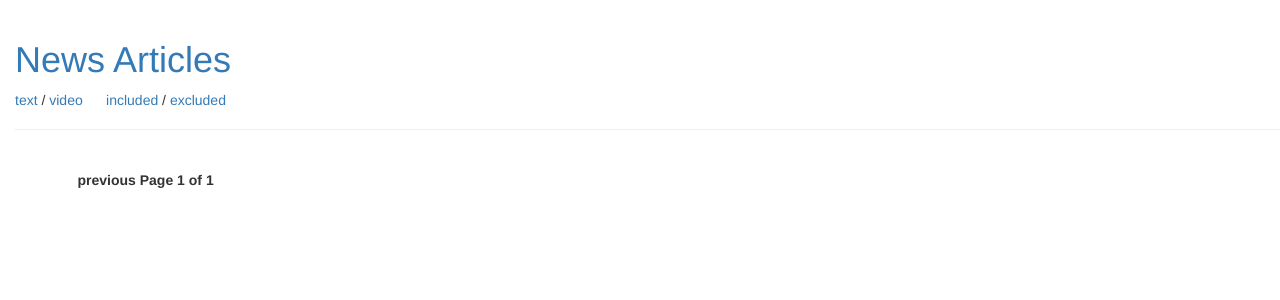
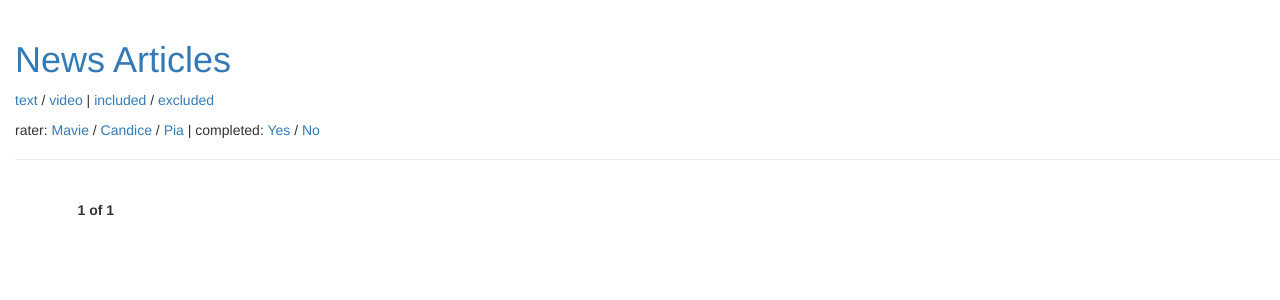
Before and after one commit to piafaustino/in-the-news, a Django app: page / in a window 1280 px wide. Shown: the top 300 px of the page. Run offline with Django 3.2, Linux system fonts and the light colour scheme; data that the repository does not hold is empty; some libraries are stand-ins or nearby versions.

Commit message:
Added mutliple field filtering for users and completed articles. This closes issue #9

```diff
--- a/who_django/news_articles/models.py
+++ b/who_django/news_articles/models.py
@@ -35,6 +35,9 @@ class NewsArticle(models.Model):
 	#type of news (video or article)
 	news_type = models.CharField(max_length=300, blank=True, null=True)
 
+	#rater
+	rater = models.CharField(max_length=300, blank=True, null=True)
+
 	#survey questions:
 	report_type = models.CharField(max_length=1000,blank=True,null=True)
 	dominant_topic = models.CharField(max_length=1000,blank=True,null=True)
--- a/who_django/news_articles/templates/news_articles/article_detail.html
+++ b/who_django/news_articles/templates/news_articles/article_detail.html
@@ -1,4 +1,5 @@
 {% extends 'news_articles/base.html' %}
+
 {% block content %}
 <div class="post">
     <p>{{ article.title }}</p>
--- a/who_django/news_articles/templates/news_articles/article_edit.html
+++ b/who_django/news_articles/templates/news_articles/article_edit.html
@@ -42,15 +42,9 @@
     <form method="POST" class="post-form">
     	{% csrf_token %}
     	{% for field in form %}
-
     		{% if "region" in field.label %}
     			<p><strong>10. What's the location of the road crash?</strong></p>
     		{% endif %}
-
-    		{% if field.label == "6a. How many victims were involved? (killed)" %}
-    			<p><i>accident_count: </i>{{ article.accident_count }}</p>
-    		{% endif %}
-
     		<p><strong>{{ field.label}}</strong> {{ field }}</p>
     	{% endfor %}
         <button type="submit" class="save btn btn-default">Save</button>
--- a/who_django/news_articles/templates/news_articles/article_list.html
+++ b/who_django/news_articles/templates/news_articles/article_list.html
@@ -3,6 +3,7 @@
 {% block content %}
 	{% for article in articles %}
 	    <div class="post">
+	        <p><strong>rater: </strong>{{ article.rater }}</p>
 	        <h3><a href="{% url 'article_edit' pk=article.pk %}">{{ article.title }}</a></h3>
 	        <p><strong>primary key: </strong>{{ article.pk }}
 	        <p><strong>published: </strong>{{ article.date }}</p>
@@ -20,15 +21,14 @@
 		<span class="step-links">
 			{% if articles.has_previous %}
 				<a href="?page={{ articles.previous_page_number }}">previous</a>
-			{% else %}
-				previous
 			{% endif %}
 			<span clas="current">
-				Page {{ articles.number }} of {{ articles.paginator.num_pages }}
+				{{ articles.number }} of {{ articles.paginator.num_pages }}
 			</span>
 			{% if articles.has_next %}
 				<a href="?page={{ articles.next_page_number }}">next</a>
 			{% endif %}
 		</span>
 	</strong></div>
+
 {% endblock content %}
--- a/who_django/news_articles/templates/news_articles/base.html
+++ b/who_django/news_articles/templates/news_articles/base.html
@@ -7,10 +7,49 @@
         <link rel="stylesheet" href="{% static 'css/news_articles.css' %}">
     </head>
 	<body>
+
 	    <div class="page-header">
 	        <h1><a href="/">News Articles</a></h1>
-	    	<p><a href="{%url 'article_text_list' %}">text</a> / <a href="{% url 'article_video_list' %}">video</a>&nbsp;&nbsp;&nbsp;&nbsp;&nbsp;&nbsp;<a href="{%url 'article_include_list' %}">included</a> / <a href="{%url 'article_exclude_list' %}">excluded</a></p>
+	    	<p><a href="{% url 'article_text_list' %}">text</a> / <a href="{% url 'article_video_list' %}">video</a> | <a href="{% url 'article_include_list' %}">included</a> / <a href="{%url 'article_exclude_list' %}">excluded</a></p>
+
+		{% if complete_yes %}
+	    	<p>rater: <a href="{% url 'mavie_list' %}">Mavie</a> / <a href="{% url 'candice_list' %}">Candice</a> / <a href="{% url 'pia_list' %}">Pia</a> | completed: <a href="{% url 'article_list' %}"><strong>Yes</strong></a> / <a href="{% url 'article_complete_no_list' %}">No</a></p>
+	    {% elif complete_no %}
+	    	<p>rater: <a href="{% url 'mavie_list' %}">Mavie</a> / <a href="{% url 'candice_list' %}">Candice</a> / <a href="{% url 'pia_list' %}">Pia</a> | completed: <a href="{% url 'article_list' %}">Yes</a> / <a href="{% url 'article_list' %}"><strong>No</strong></a></p>
+
+	    {% elif mavie %}
+			<p>rater: <a href="{% url 'article_list' %}"><strong>Mavie</strong></a> / <a href="{% url 'candice_list' %}">Candice</a> / <a href="{% url 'pia_list' %}">Pia</a> | completed: <a href="{% url 'mavie_complete_yes_list' %}">Yes</a> / <a href="{% url 'mavie_complete_no_list' %}">No</a></p>
+
+	    {% elif mavie_complete_yes %}
+			<p>rater: <a href="{% url 'article_list' %}"><strong>Mavie</strong></a> / <a href="{% url 'candice_list' %}">Candice</a> / <a href="{% url 'pia_list' %}">Pia</a> | completed: <a href="{% url 'mavie_list' %}"><strong>Yes</strong></a> / <a href="{% url 'mavie_complete_no_list' %}">No</a></p>
+
+	    {% elif mavie_complete_no %}
+			<p>rater: <a href="{% url 'article_list' %}"><strong>Mavie</strong></a> / <a href="{% url 'candice_list' %}">Candice</a> / <a href="{% url 'pia_list' %}">Pia</a> | completed: <a href="{% url 'mavie_complete_yes_list' %}">Yes</a> / <a href="{% url 'mavie_list' %}"><strong>No</strong></a></p>
+
+		{% elif candice %}
+			<p>rater: <a href="{% url 'mavie_list' %}">Mavie</a> / <a href="{% url 'article_list' %}"><strong>Candice</strong></a> / <a href="{% url 'pia_list' %}">Pia</a> | completed: <a href="{% url 'candice_complete_yes_list' %}">Yes</a> / <a href="{% url 'candice_complete_no_list' %}">No</a></p>
+
+		{% elif candice_complete_yes %}
+			<p>rater: <a href="{% url 'mavie_list' %}">Mavie</a> / <a href="{% url 'article_list' %}"><strong>Candice</strong></a> / <a href="{% url 'pia_list' %}">Pia</a> | completed: <a href="{% url 'candice_list' %}"><strong>Yes</strong></a> / <a href="{% url 'candice_complete_no_list' %}">No</a></p>
+
+		{% elif candice_complete_no %}
+			<p>rater: <a href="{% url 'mavie_list' %}">Mavie</a> / <a href="{% url 'article_list' %}"><strong>Candice</strong></a> / <a href="{% url 'pia_list' %}">Pia</a> | completed: <a href="{% url 'candice_complete_yes_list' %}">Yes</a> / <a href="{% url 'candice_list' %}"><strong>No</strong></a></p>
+
+
+		{% elif pia %}
+			<p>rater: <a href="{% url 'mavie_list' %}">Mavie</a> / <a href="{% url 'candice_list' %}">Candice</a> / <a href="{% url 'article_list' %}"><strong>Pia</strong></a> | completed: <a href="{% url 'pia_complete_yes_list' %}">Yes</a> / <a href="{% url 'pia_complete_no_list' %}">No</a></p>
+
+		{% elif pia_complete_yes %}
+			<p>rater: <a href="{% url 'mavie_list' %}">Mavie</a> / <a href="{% url 'candice_list' %}">Candice</a> / <a href="{% url 'article_list' %}"><strong>Pia</strong></a> | completed: <a href="{% url 'pia_list' %}"><strong>Yes</strong></a> / <a href="{% url 'pia_complete_no_list' %}">No</a></p>
+
+		{% elif pia_complete_no %}
+			<p>rater: <a href="{% url 'mavie_list' %}">Mavie</a> / <a href="{% url 'candice_list' %}">Candice</a> / <a href="{% url 'article_list' %}"><strong>Pia</strong></a> | completed: <a href="{% url 'pia_complete_yes_list' %}">Yes</a> / <a href="{% url 'pia_list' %}"><strong>No</strong></a></p>
+
+	    {% else %}
+	    	<p>rater: <a href="{% url 'mavie_list' %}">Mavie</a> / <a href="{% url 'candice_list' %}">Candice</a> / <a href="{% url 'pia_list' %}">Pia</a> | completed: <a href="{% url 'article_complete_yes_list' %}">Yes</a> / <a href="{% url 'article_complete_no_list' %}">No</a></p>
+	   	{% endif %}
 	    </div>
+
 	    <div class="content container">
 	        <div class="row">
 	            <div class="col-md-8">
--- a/who_django/news_articles/urls.py
+++ b/who_django/news_articles/urls.py
@@ -2,12 +2,26 @@ from django.conf.urls import include, url
 from . import views
 
 urlpatterns = [
-	url(r'^$',views.article_list),
+	url(r'^$',views.article_list, name='article_list'),
 	url(r'^post/(?P<pk>[0-9]+)/$', views.article_detail, name='article_detail'),
 	url(r'^post/(?P<pk>[0-9]+)/edit/$',views.article_edit, name="article_edit"),
 	url(r'^video/$', views.article_video_list, name="article_video_list"),
 	url(r'^text/$', views.article_text_list, name="article_text_list"),
-	url(r'^incude/$', views.article_include_list, name="article_include_list"),
+	url(r'^include/$', views.article_include_list, name="article_include_list"),
 	url(r'^exclude/$',views.article_exclude_list, name="article_exclude_list"),
+	url(r'^complete_yes/$',views.article_complete_yes_list, name="article_complete_yes_list"),
+	url(r'^complete_no/$', views.article_complete_no_list, name="article_complete_no_list"),
+	url(r'^mavie/$', views.mavie_list, name="mavie_list"),
+	url(r'^mavie/complete_yes/$', views.mavie_complete_yes_list, name="mavie_complete_yes_list"),
+	url(r'^mavie/complete_no/$', views.mavie_complete_no_list, name="mavie_complete_no_list"),
+
+	url(r'^candice/$', views.candice_list, name="candice_list"),
+	url(r'^candice/complete_yes/$', views.candice_complete_yes_list, name="candice_complete_yes_list"),
+	url(r'^candice/complete_no/$', views.candice_complete_no_list, name="candice_complete_no_list"),
+
+
+	url(r'^pia/$', views.pia_list, name="pia_list"),
+	url(r'^pia/complete_yes/$', views.pia_complete_yes_list, name="pia_complete_yes_list"),
+	url(r'^pia/complete_no/$', views.pia_complete_no_list, name="pia_complete_no_list"),
 ]
 #url(r'^name/$',views.get_name, name="name"),
--- a/who_django/news_articles/views.py
+++ b/who_django/news_articles/views.py
@@ -7,7 +7,8 @@ from django.db.models.fields.related import ManyToManyField
 from pprint import pprint
 import ast
 from django.core.paginator import Paginator, EmptyPage, PageNotAnInteger
-
+from itertools import chain
+from django.http import HttpResponse
 
 #from .forms import NameForm
 def to_dict(instance):
@@ -123,7 +124,7 @@ def article_edit(request, pk):
 		form = NewsArticleForm(request.POST)
 		if form.is_valid():
 			print "CLEANED DATA"
-			print form.cleaned_data
+			pprint(form.cleaned_data)
 			NewsArticle.objects.filter(pk=pk).update(**form.cleaned_data)
 			return redirect('news_articles.views.article_list')
 	else:
@@ -151,3 +152,173 @@ def get_name(request):
 		name = ''
 	return render(request, 'news_articles/name.html',{'form':form,'current_name': 'dog','name':name})
 '''
+def article_complete_yes_list(request):
+	articles_list = NewsArticle.objects.filter(completed__startswith="Yes")\
+					.order_by('relevance_ranking').reverse()
+	paginator = Paginator(articles_list, 10)
+
+	page = request.GET.get('page')
+	try:
+		articles = paginator.page(page)
+	except PageNotAnInteger:
+		articles = paginator.page(1)
+	except EmptyPage:
+		articles = paginator.page(paginator.num_pages)
+
+	return render(request, 'news_articles/article_list.html', {'articles': articles,'complete_yes':1})
+
+def article_complete_no_list(request):
+	articles_list = NewsArticle.objects.exclude(completed__startswith="Yes")\
+					.order_by('relevance_ranking').reverse()
+	paginator = Paginator(articles_list, 10)
+
+	page = request.GET.get('page')
+	try:
+		articles = paginator.page(page)
+	except PageNotAnInteger:
+		articles = paginator.page(1)
+	except EmptyPage:
+		articles = paginator.page(paginator.num_pages)
+
+	return render(request, 'news_articles/article_list.html', {'articles': articles,'complete_no':1})
+
+def mavie_list(request):
+	articles_list = NewsArticle.objects.filter(rater__startswith="mavie")\
+					.order_by('relevance_ranking').reverse()
+	paginator = Paginator(articles_list, 10)
+
+	page = request.GET.get('page')
+	try:
+		articles = paginator.page(page)
+	except PageNotAnInteger:
+		articles = paginator.page(1)
+	except EmptyPage:
+		articles = paginator.page(paginator.num_pages)
+
+	return render(request, 'news_articles/article_list.html', {'articles': articles,'mavie':1})
+
+def mavie_complete_yes_list(request):
+	articles_list = NewsArticle.objects.filter(rater__startswith="mavie")\
+					.filter(completed__startswith="Yes").order_by('relevance_ranking').reverse()
+
+	paginator = Paginator(articles_list, 10)
+
+	page = request.GET.get('page')
+	try:
+		articles = paginator.page(page)
+	except PageNotAnInteger:
+		articles = paginator.page(1)
+	except EmptyPage:
+		articles = paginator.page(paginator.num_pages)
+
+	return render(request, 'news_articles/article_list.html', {'articles': articles,'mavie_complete_yes':1})
+
+def mavie_complete_no_list(request):
+	articles_list = NewsArticle.objects.filter(rater__startswith="mavie")\
+					.exclude(completed__startswith="Yes").order_by('relevance_ranking').reverse()
+
+	paginator = Paginator(articles_list, 10)
+
+	page = request.GET.get('page')
+	try:
+		articles = paginator.page(page)
+	except PageNotAnInteger:
+		articles = paginator.page(1)
+	except EmptyPage:
+		articles = paginator.page(paginator.num_pages)
+
+	return render(request, 'news_articles/article_list.html', {'articles': articles,'mavie_complete_no':1})
+
+def candice_list(request):
+	articles_list = NewsArticle.objects.filter(rater__startswith="candice")\
+					.order_by('relevance_ranking').reverse()
+	paginator = Paginator(articles_list, 10)
+
+	page = request.GET.get('page')
+	try:
+		articles = paginator.page(page)
+	except PageNotAnInteger:
+		articles = paginator.page(1)
+	except EmptyPage:
+		articles = paginator.page(paginator.num_pages)
+
+	return render(request, 'news_articles/article_list.html', {'articles': articles,'candice':1})
+
+def candice_complete_yes_list(request):
+	articles_list = NewsArticle.objects.filter(rater__startswith="candice")\
+					.filter(completed__startswith="Yes").order_by('relevance_ranking').reverse()
+
+	paginator = Paginator(articles_list, 10)
+
+	page = request.GET.get('page')
+	try:
+		articles = paginator.page(page)
+	except PageNotAnInteger:
+		articles = paginator.page(1)
+	except EmptyPage:
+		articles = paginator.page(paginator.num_pages)
+
+	return render(request, 'news_articles/article_list.html', {'articles': articles,'candice_complete_yes':1})
+
+def candice_complete_no_list(request):
+	articles_list = NewsArticle.objects.filter(rater__startswith="candice")\
+					.exclude(completed__startswith="Yes").order_by('relevance_ranking').reverse()
+
+	paginator = Paginator(articles_list, 10)
+
+	page = request.GET.get('page')
+	try:
+		articles = paginator.page(page)
+	except PageNotAnInteger:
+		articles = paginator.page(1)
+	except EmptyPage:
+		articles = paginator.page(paginator.num_pages)
+
+	return render(request, 'news_articles/article_list.html', {'articles': articles,'candice_complete_no':1})
+
+def pia_list(request):
+	articles_list = NewsArticle.objects.filter(rater__startswith="pia")\
+					.order_by('relevance_ranking').reverse()
+	paginator = Paginator(articles_list, 10)
+
+	page = request.GET.get('page')
+	try:
+		articles = paginator.page(page)
+	except PageNotAnInteger:
+		articles = paginator.page(1)
+	except EmptyPage:
+		articles = paginator.page(paginator.num_pages)
+
+	return render(request, 'news_articles/article_list.html', {'articles': articles,'pia':1})
+
+def pia_complete_yes_list(request):
+	articles_list = NewsArticle.objects.filter(rater__startswith="pia")\
+					.filter(completed__startswith="Yes").order_by('relevance_ranking').reverse()
+
+	paginator = Paginator(articles_list, 10)
+
+	page = request.GET.get('page')
+	try:
+		articles = paginator.page(page)
+	except PageNotAnInteger:
+		articles = paginator.page(1)
+	except EmptyPage:
+		articles = paginator.page(paginator.num_pages)
+
+	return render(request, 'news_articles/article_list.html', {'articles': articles,'pia_complete_yes':1})
+
+def pia_complete_no_list(request):
+	articles_list = NewsArticle.objects.filter(rater__startswith="pia")\
+					.exclude(completed__startswith="Yes").order_by('relevance_ranking').reverse()
+
+	paginator = Paginator(articles_list, 10)
+
+	page = request.GET.get('page')
+	try:
+		articles = paginator.page(page)
+	except PageNotAnInteger:
+		articles = paginator.page(1)
+	except EmptyPage:
+		articles = paginator.page(paginator.num_pages)
+
+	return render(request, 'news_articles/article_list.html', {'articles': articles,'pia_complete_no':1})
--- a/who_django/static/css/news_articles.css
+++ b/who_django/static/css/news_articles.css
@@ -4,5 +4,4 @@ body {
 .pagination {
     margin-left: auto;
     margin-right: auto;
-    width: 70%;
 }
```
Also changed, not shown: who_django/edit_object_rater.py (added, +34 -0 lines), who_django/news_articles/forms.py (+10 -0 lines), who_django/news_articles/migrations/0023_newsarticle_rater.py (added).
